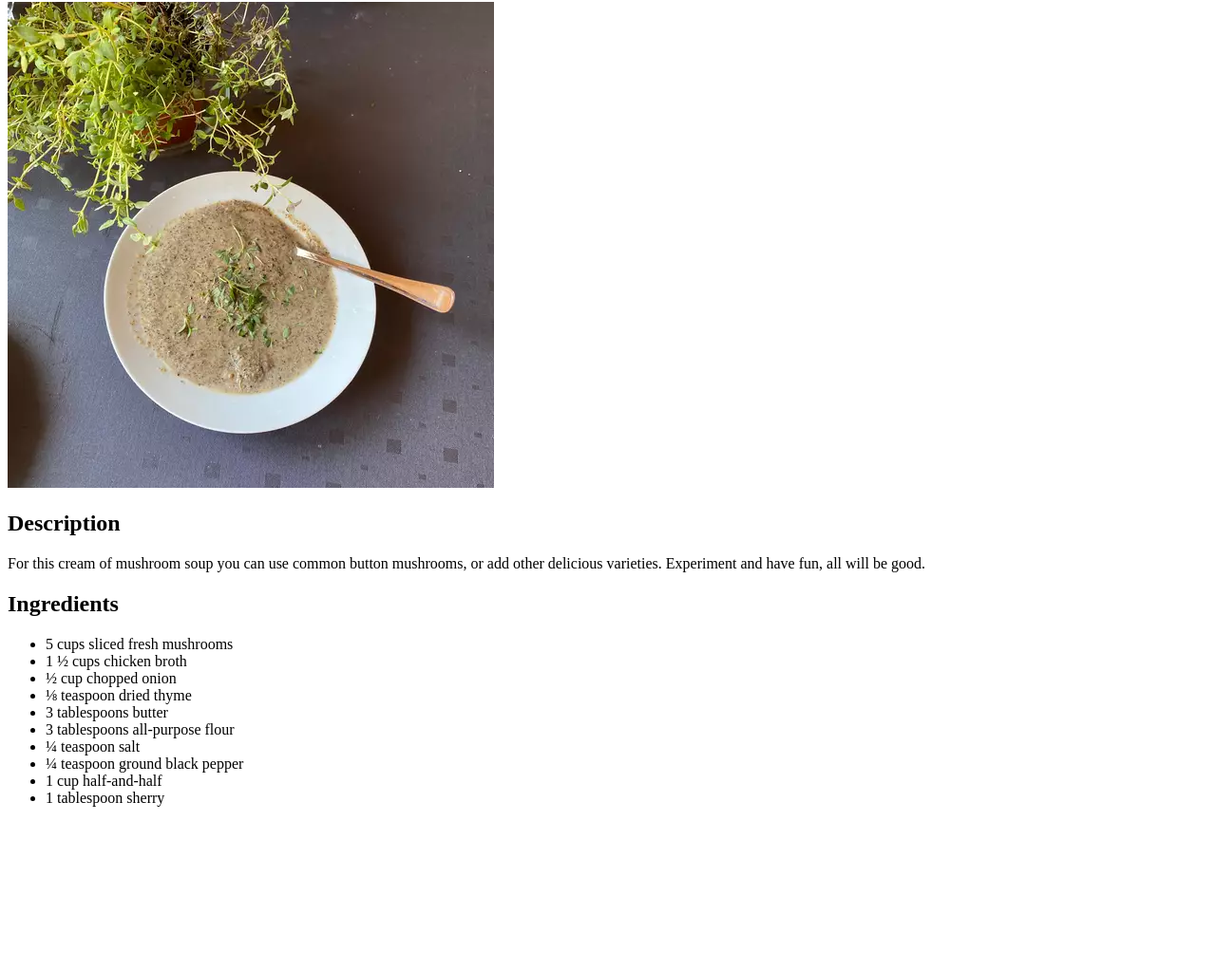
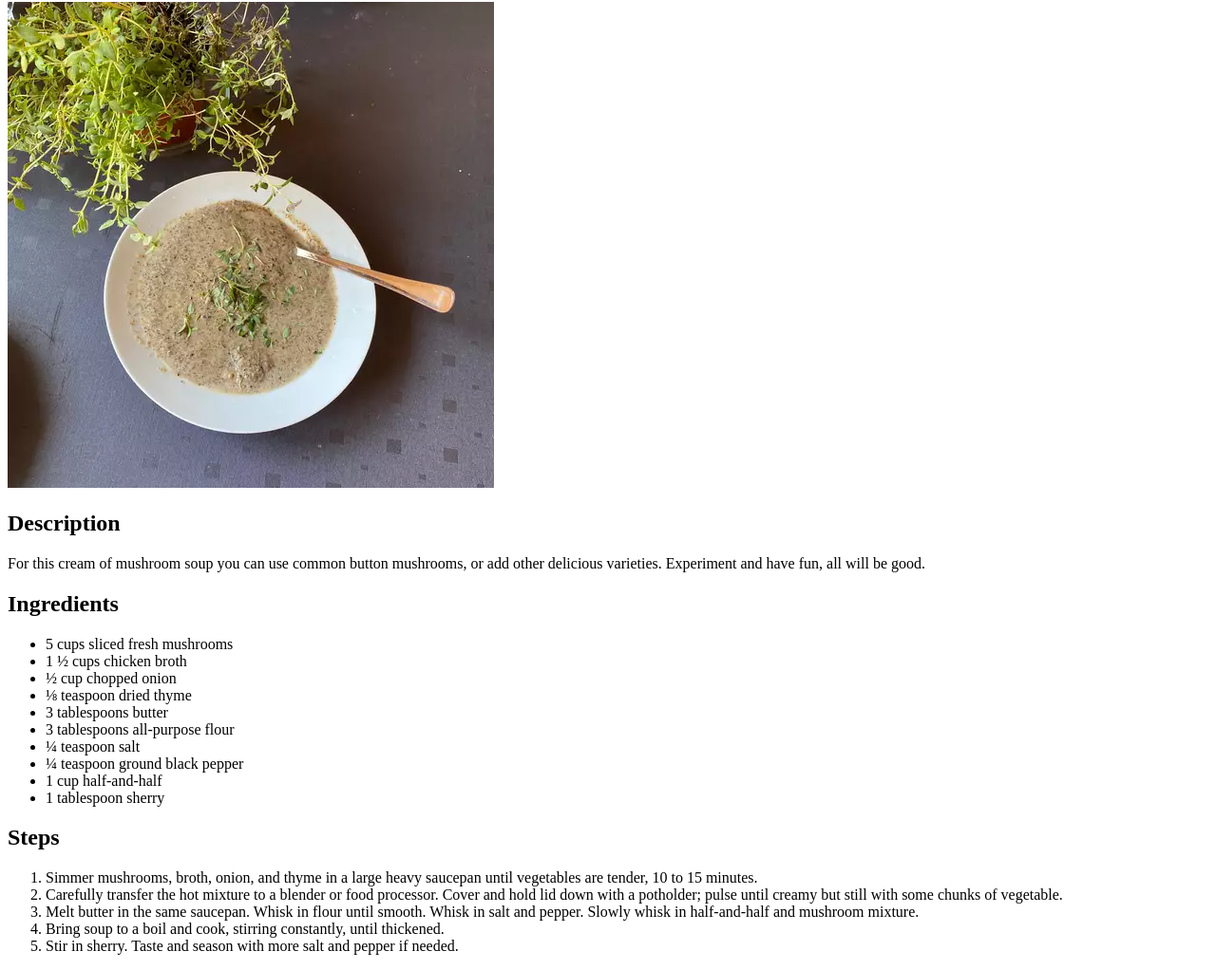
Before and after one commit to chewablee/odin-recipes, a plain HTML site: page recipes/mushroom_soup.html in a window 1280 px wide. Shown: the part 78-1100 px from the top of the page at 95% size. Before the commit the page ends 944 px from the top, so only its background shows below. Drawn offline with Linux system fonts and the light colour scheme.

Commit message:
Added list of 'Steps' to mushroom_soup.html
- Added heading 'Steps'
- Added ordered list (5 list items) for steps needed to make dish

```diff
--- a/recipes/mushroom_soup.html
+++ b/recipes/mushroom_soup.html
@@ -22,5 +22,14 @@
         <li>1 cup half-and-half</li>
         <li>1 tablespoon sherry</li>
     </ul>
+
+    <h2>Steps</h2>
+    <ol>
+        <li>Simmer mushrooms, broth, onion, and thyme in a large heavy saucepan until vegetables are tender, 10 to 15 minutes.</li>
+        <li>Carefully transfer the hot mixture to a blender or food processor. Cover and hold lid down with a potholder; pulse until creamy but still with some chunks of vegetable.</li>
+        <li>Melt butter in the same saucepan. Whisk in flour until smooth. Whisk in salt and pepper. Slowly whisk in half-and-half and mushroom mixture.</li>
+        <li>Bring soup to a boil and cook, stirring constantly, until thickened.</li>
+        <li>Stir in sherry. Taste and season with more salt and pepper if needed.</li>
+    </ol>
 </body>
 </html>
```
